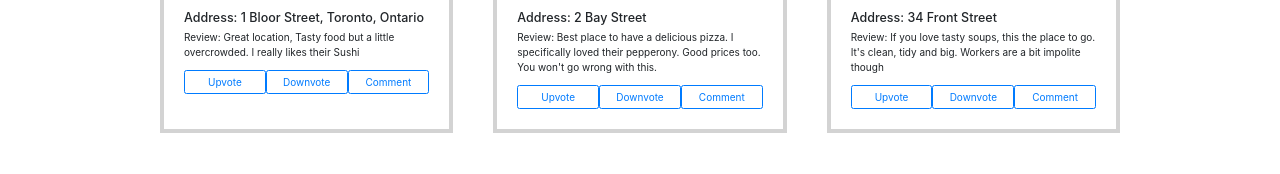
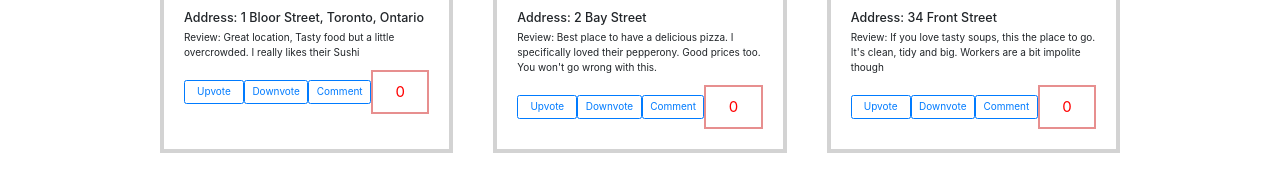
Before and after one commit to MattSaeeda/Perligo, a React (Create React App) app in the folder client/: page / in a window 1280 px wide. Shown: the part 1043-1217 px from the top of the page. Built offline with nearby package versions, Linux system fonts and the light colour scheme; a web font is replaced by a local one.

Commit message:
Comment counter added

```diff
--- a/client/src/components/Comments.js
+++ b/client/src/components/Comments.js
@@ -11,6 +11,7 @@ class Comments extends Component {
             event.preventDefault();
             const comment = event.target.elements.comment.value;
             this.props.addComment(comment, this.props.id);
+            event.target.elements.comment.value = '';
 
       }
       render() {
--- a/client/src/components/Photo.js
+++ b/client/src/components/Photo.js
@@ -1,12 +1,11 @@
-import React, { Component } from "react";
+import React from "react";
 import { Button} from 'reactstrap';
 import {Link} from 'react-router-dom';
 
-class Photo extends Component {
+function Photo(props) {
      // console.log(this.props.posts);
-      render() {
-            console.log(this.props.posts);
-            const post = this.props.post;
+
+            const post = props.post;
             return  <figure className="figure">
                   <Link to={`/single/${post.id}`}> <img className = "photo" src={post.imageLink} alt={post.name}/></Link>
 
@@ -16,12 +15,18 @@ class Photo extends Component {
                         <p>Review: {post.review}</p>
                   </figcaption>
                   <div className="button-container">
-                  <Button className="button-group" outline color="primary" onClick = {() => {this.props.upVote(this.props.index)}}>Upvote</Button>
+                  <Button className="button-group" outline color="primary" onClick = {() => {props.upVote(this.props.index)}}>Upvote</Button>
                   <Button className="button-group" outline color="primary" onClick = {() => {}}>Downvote</Button>
                   <Button className="button-group" outline color="primary" onClick = {() => {}}>Comment</Button>
+                  <Link className="button" to={`/single/${post.id}`}>
+                        <div>
+                              {props.comments[post.id]  ?  props.comments[post.id].length : 0}
+                              {console.log()}
+                        </div>
+                  </Link>
                   </div>
             </figure>
-      }
+
 }
 
 export default Photo;
--- a/client/src/redux/actions.js
+++ b/client/src/redux/actions.js
@@ -8,7 +8,7 @@ export function upVote(index) {
 export function addPost(post) {
       return {
             type: 'ADD_POST',
-            post: post
+            post
       }
 }
 
--- a/client/src/redux/reducer.js
+++ b/client/src/redux/reducer.js
@@ -1,7 +1,7 @@
 import _posts from '../data/posts';
 import {combineReducers} from 'redux';
 
-function comments(state=[], action) {
+function comments(state={}, action) {
 
       switch (action.type) {
             case 'ADD_COMMENT':
@@ -15,7 +15,7 @@ function comments(state=[], action) {
             default:
                   return state;
       }
-
+      return state
 }
 
 
--- a/client/src/styles/stylesheet.css
+++ b/client/src/styles/stylesheet.css
@@ -123,7 +123,7 @@ h6 {
       justify-content: center;
      }
 button, .button {
-      border: 2px solid #f2f2f2;
+      border: 2px solid #e78f8f;
       background: none;
       flex-basis: 48%;
       display: inline-block;
```
